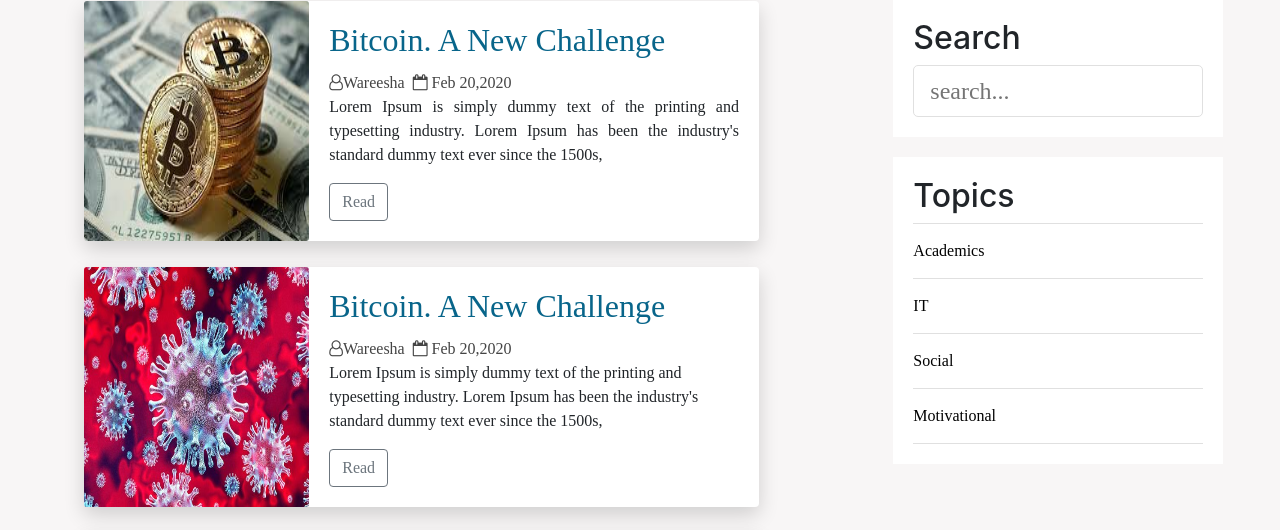
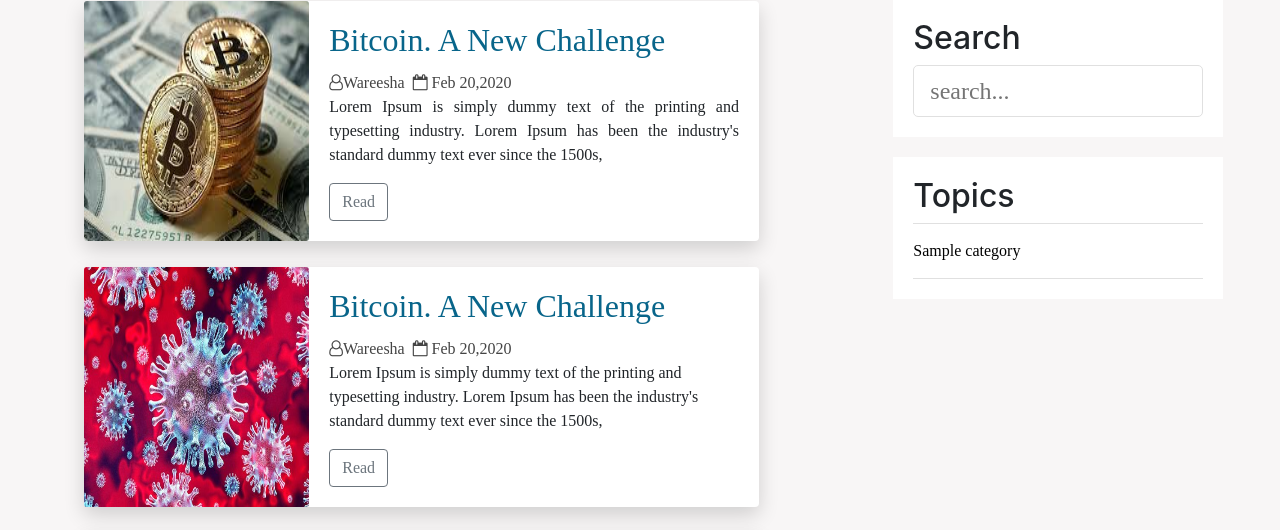
Before and after one commit to wareesha-nasir/The-Writers, a PHP site: page / in a window 1280 px wide. Shown: the part 686-1216 px from the top of the page. Run offline with PHP 8.4, Linux system fonts and the light colour scheme; tables that the repository leaves empty or names only in its code hold one stand-in row (values such as "Sample post").

Commit message:
Add files via upload

```diff
--- a/blog/index.php
+++ b/blog/index.php
@@ -1,5 +1,5 @@
 <?php
-include("config.php");
+include("database/config.php");
 ?>
 <!DOCTYPE html>
 <html lang="en">
@@ -96,17 +96,28 @@ include("config.php");
                 <input type="search" placeholder="search..." name="search-item" class="text" >
               </form>
             </div>
+            <?php
+            function show(){
+              global $conn;
+              $query="SELECT * FROM category";
+              $result=mysqli_query($conn, $query);
+              while($row=mysqli_fetch_assoc($result)){
+                $cat_title=$row['cat_title'];
+                echo "<ul id='topic-list'>
+                <li><a href='#'>{$cat_title}</a></li>
+              </ul>";
+            }
+          }
+            ?>
             <div class="topic">
               <h2>Topics</h2>
-              <ul id="topic-list">
-                <li><a href="#">Academics</a></li>
-                <li><a href="#">IT</a></li>
-                <li><a href="#">Social</a></li>
-                <li><a href="#">Motivational</a></li>
-              </ul>
+              <?php show()?>
+
             </div>
           </div>
     </div>
+
+
 </div>
 </body>
 </html>
```
